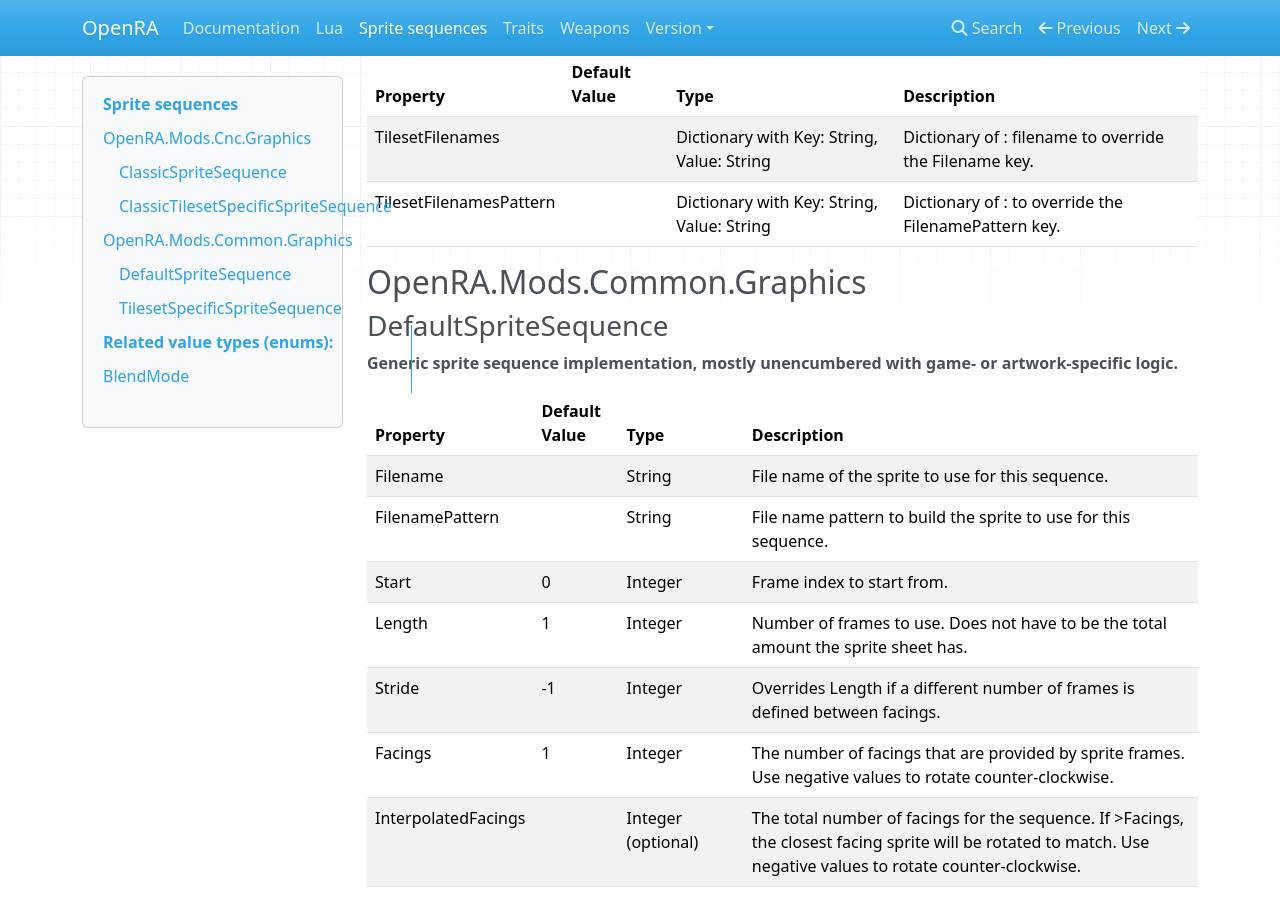
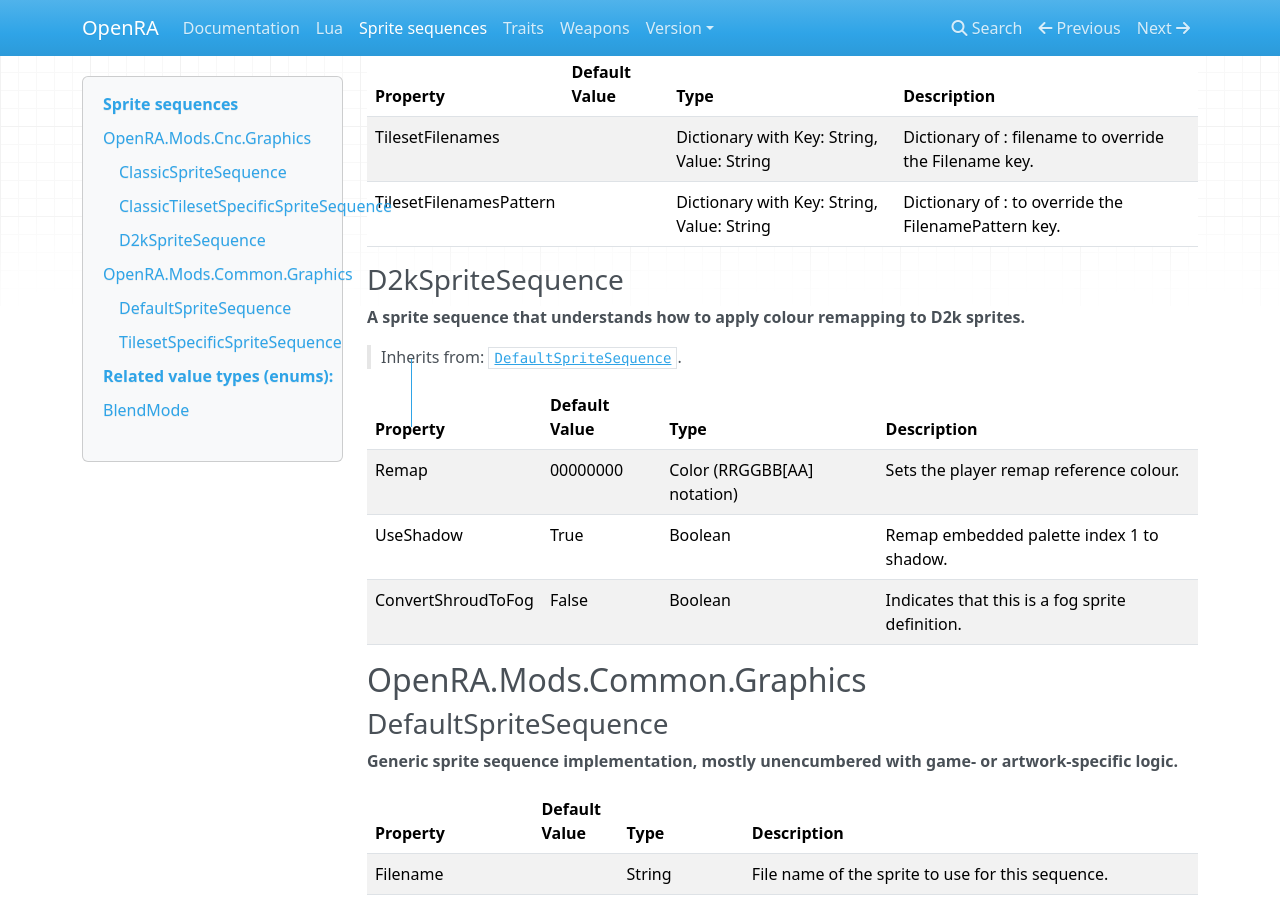
Before and after one commit to OpenRA/docs, an MkDocs documentation site: the page built from api/sprite-sequences.md, in a window 1280 px wide and 900 px high, scrolled down 670 px. Built offline with MkDocs 1.6.1, drawn with Linux system fonts in a browser that asks for light colours; nearby versions of some CDN libraries.

Commit message:
Update auto-generated documentation for bleed

```diff
--- a/api/sprite-sequences.md
+++ b/api/sprite-sequences.md
@@ -25,6 +25,17 @@ Related types with their possible values are listed [at the bottom](#related-val
 | -------- | ------------- | ---- | ----------- |
 | TilesetFilenames |  | Dictionary with Key: String, Value: String | Dictionary of <tileset name>: filename to override the Filename key. |
 | TilesetFilenamesPattern |  | Dictionary with Key: String, Value: String | Dictionary of <tileset name>: <filename pattern> to override the FilenamePattern key. |
+
+### D2kSpriteSequence
+**A sprite sequence that understands how to apply colour remapping to D2k sprites.**
+
+> Inherits from: [`DefaultSpriteSequence`](#defaultspritesequence).
+
+| Property | Default Value | Type | Description |
+| -------- | ------------- | ---- | ----------- |
+| Remap | 00000000 | Color (RRGGBB[AA] notation) | Sets the player remap reference colour. |
+| UseShadow | True | Boolean | Remap embedded palette index 1 to shadow. |
+| ConvertShroudToFog | False | Boolean | Indicates that this is a fog sprite definition. |
 
 ## OpenRA.Mods.Common.Graphics
 
```
